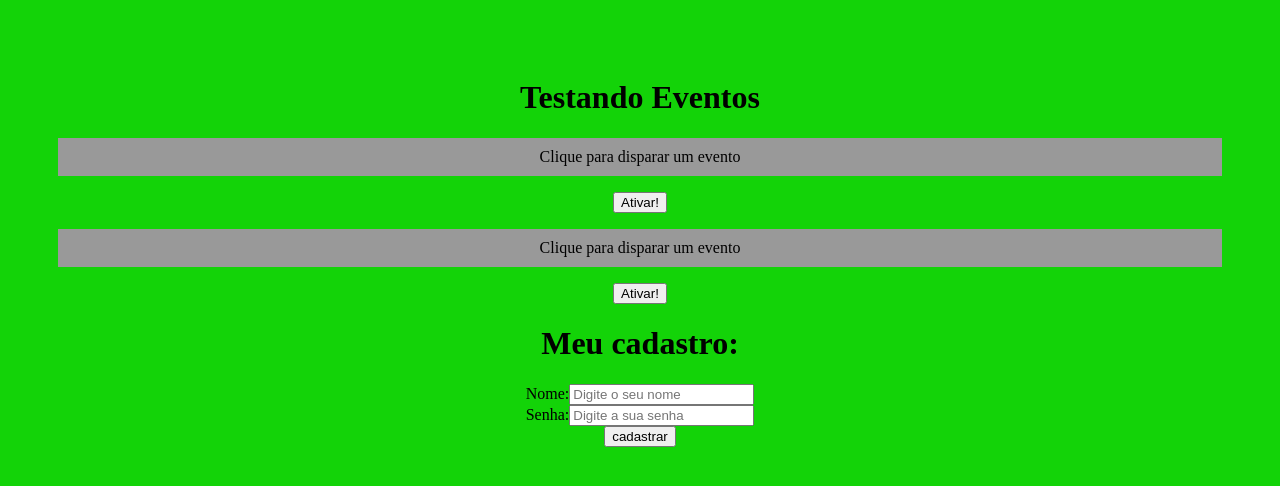
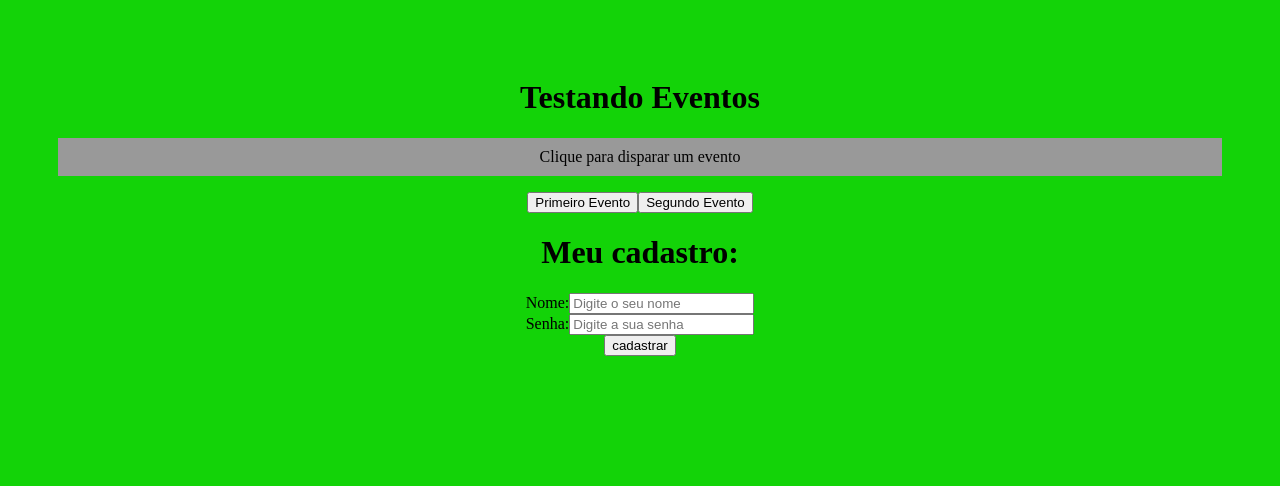
Before and after one commit to 1PedroCoelho/Projeto-React, a React (Create React App) app in the folder meu-projeto/: page / in a window 1280 px wide. Shown: the top 486 px of the page. Built offline with nearby package versions, Linux system fonts and the light colour scheme.

Commit message:
Aula 11 Passar eventos

```diff
--- a/meu-projeto/src/App.js
+++ b/meu-projeto/src/App.js
@@ -1,4 +1,4 @@
-import logo from './logo.svg';
+
 import './App.css';
 import Evento from './components/Evento';
 import Form from './components/Form';
@@ -7,8 +7,7 @@
   return (
     <div className="App">
       <h1>Testando Eventos</h1>
-      <Evento numero="1"/>
-      <Evento numero="2"/>
+      <Evento/>
 
       <Form/>
     </div>
--- a/meu-projeto/src/components/Evento.js
+++ b/meu-projeto/src/components/Evento.js
@@ -1,13 +1,23 @@
-function Evento({numero})
+import Button from "./evento/Button"
+
+function Evento()
 {
     function meuEvento()
     {
-        console.log(`Opa fui ativado ${numero}`)
+        console.log(`Ativando primeiro evento`)
     }
+    function segundoEvento()
+    {
+        console.log(`Ativando segundo evento`)
+    }
+
+
+
     return(
         <div>
             <p> Clique para disparar um evento</p>
-            <button onClick={meuEvento}>Ativar!</button>
+            <Button event={meuEvento}text="Primeiro Evento"/>
+            <Button event={segundoEvento}text="Segundo Evento"/>
         </div>
     )
 }
--- /dev/null
+++ b/meu-projeto/src/components/evento/Button.js
@@ -0,0 +1,4 @@
+function Button(props){
+    return <button onClick={props.event}>{props.text}</button>
+}
+export default Button
```
